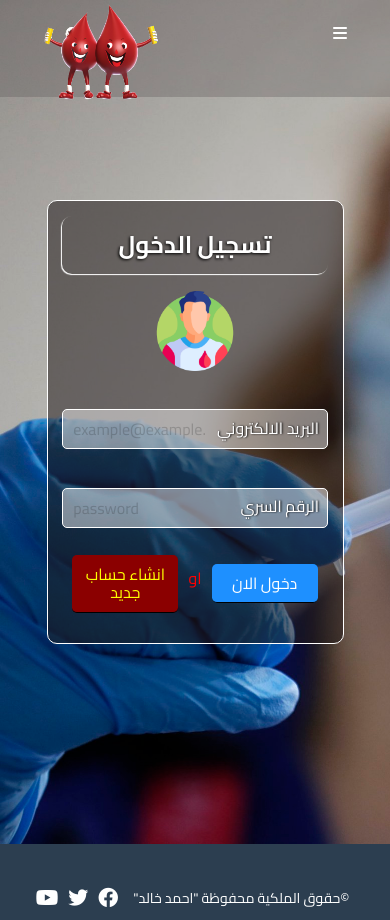
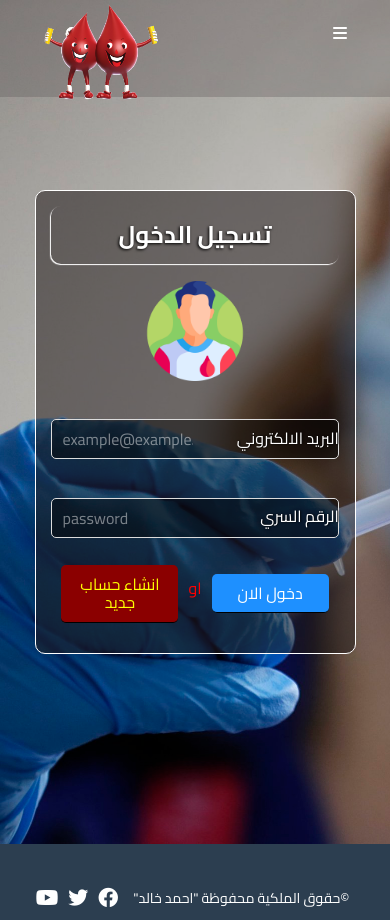
Before and after one commit to ahmedkaled/blood, a PHP site: page /login.html in a window 390 px wide. Run offline with PHP 8.4, Linux system fonts and the light colour scheme.

Commit message:
update media query form and label and colors

```diff
--- a/css/stylelogin.css
+++ b/css/stylelogin.css
@@ -172,6 +172,9 @@ section {
   /* position: relative; */
   width: 100%;
 }
+.this-inputs img {
+
+}
 section .contanier .text h2 {
   text-align: center;
   color: white;
@@ -214,7 +217,7 @@ form {
   }
   form .this-inputs label {
     width: 40%;
-    right: -65px;
+    right: -80px;
     top: 38px;
   }
 }
@@ -224,7 +227,7 @@ form {
   }
   form .this-inputs label {
     position: relative;
-    right: -150px;
+    right: -145px;
   }
 }
 form .text {
@@ -238,8 +241,8 @@ form .text {
   box-shadow: -1px 1px 1px white;
 }
 form .this-inputs img {
-  width: 80px;
-  height: 80px;
+  width: 100px;
+  height: 100px;
 }
 form .this-inputs i {
   font-size: 70px;
@@ -247,18 +250,19 @@ form .this-inputs i {
   font-weight: 900;
 }
 input {
-  border: 1px solid white;
+  border: 1px solid gainsboro;
   outline: none;
+  color: white;
   border-radius: 5px;
-  padding-right: 121px;
+  padding-right: 145px;
   padding-left: 10px;
   height: 40px;
   width: 90%;
-  background-color: rgba(247, 247, 247, 0.479);
+  background-color: rgba(0, 0, 0, 0.473);
 }
 ::placeholder {
   text-align: left;
-  color: rgba(12, 9, 9, 0.178);
+  color: rgba(255, 255, 255, 0.459);
   /* width: 90%; */
   /* padding-left: 10px; */
 }
--- a/index.html
+++ b/index.html
@@ -56,7 +56,7 @@
        </video>
        <!-- <img src="./046.jpg"  alt=""> -->
     </div>
-    <div class="link"><a href="#"> اتبرع الان</a></div>
+    <div class="link"><a href="login.html"> اتبرع الان</a></div>
 </div>
 </section>
 <footer>
```
